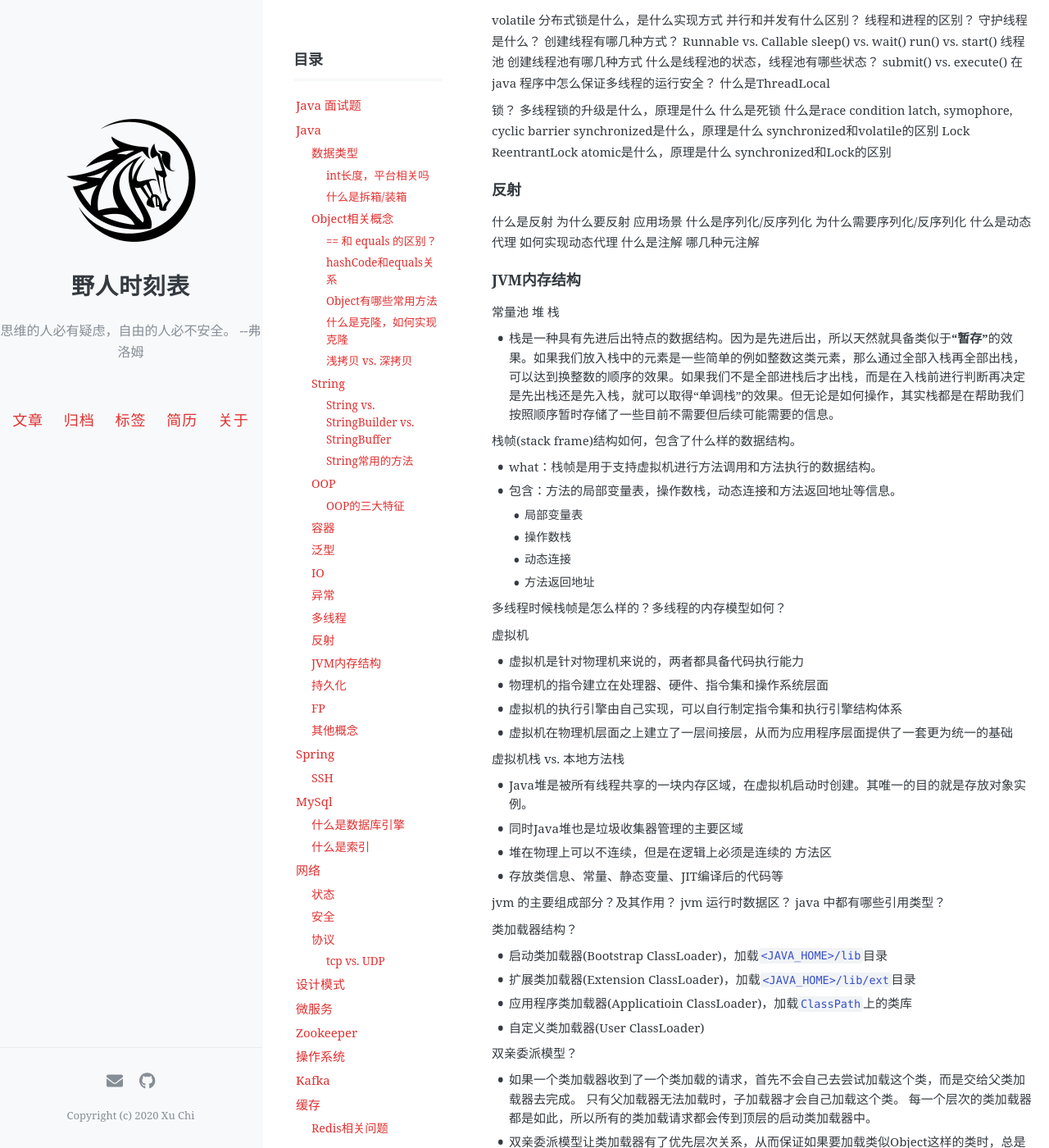
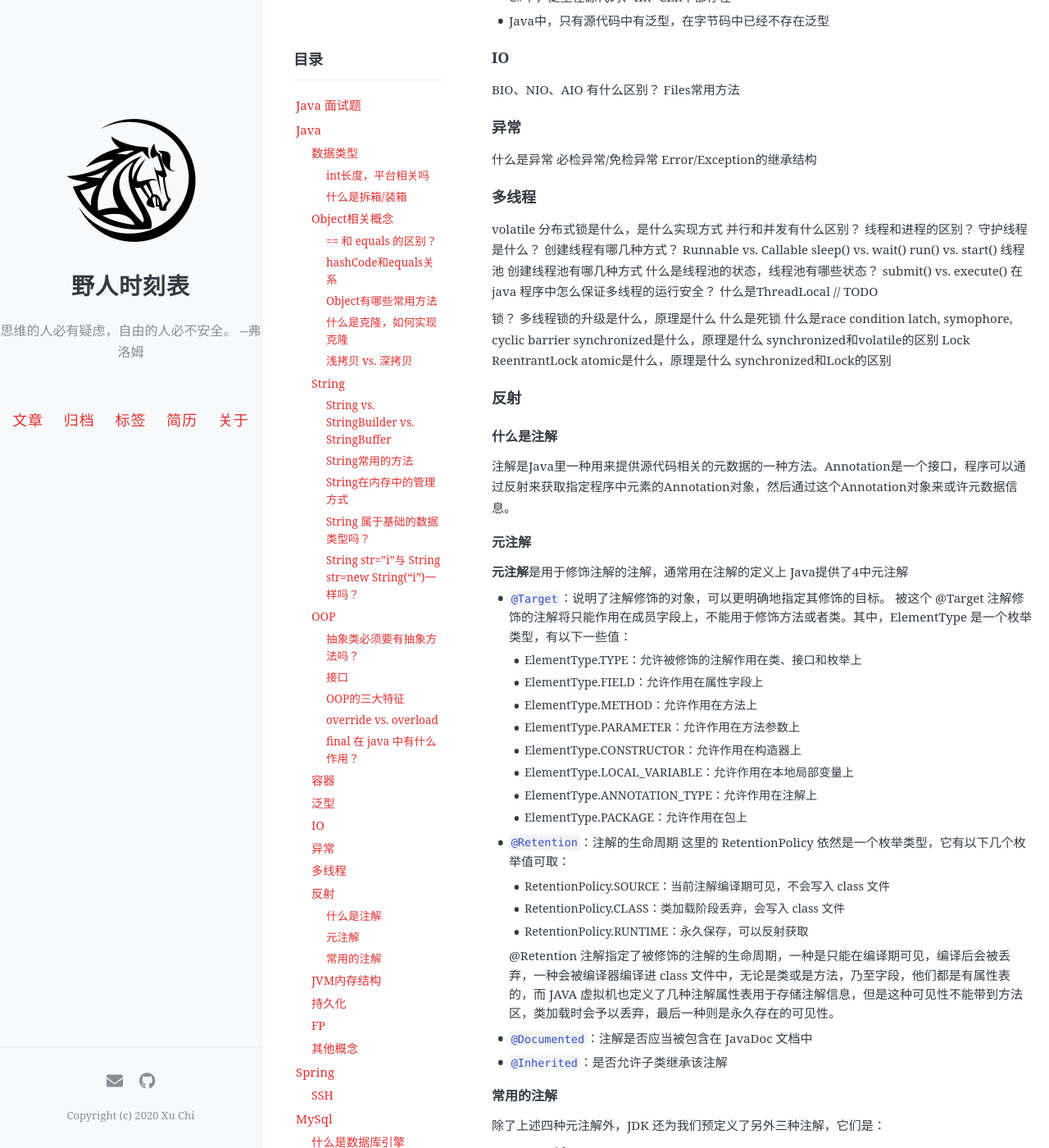
Before and after one commit to xuchi16/Lukathis.github.io, a Jekyll site: the page built from _posts/interview/2021-02-10-Concepts-to-be-covered.markdown, in a window 1280 px wide and 1400 px high, scrolled down 3911 px. Shown: the whole window at 82% size. Built offline with Jekyll 4.4.1, drawn with Linux system fonts in a browser that asks for light colours; comment, search, counter and statistics services are not loaded; some of the changed text lies outside the part shown.

Commit message:
update hazelcast post

```diff
--- a/_posts/interview/2021-02-10-Concepts-to-be-covered.markdown
+++ b/_posts/interview/2021-02-10-Concepts-to-be-covered.markdown
@@ -95,12 +95,13 @@ public static Integer valueOf(int i) {
 ### 什么是克隆，如何实现克隆
 
 克隆就是生成一个原对象的副本。
-- 方法1：实现`Cloneable`接口，并且重写`clone()`方法。神奇的是其实Object里就有`clone()`方法，可以阅读文章：[Cloneable interface is broken in java](https://howtodoinjava.com/java/cloning/cloneable-interface-is-broken-in-java/)
+- 方法1：实现`Cloneable`接口，并且重写`clone()`方法。神奇的是其实Object里就有`clone()`方法，而`Clonable`接口里是空的。可以阅读文章：[Cloneable interface is broken in java](https://howtodoinjava.com/java/cloning/cloneable-interface-is-broken-in-java/)
 - 方法2：通过序列化反序列化实现，但是代价较大。可以实现Serializable接口或者用SerializationUtils。
+- 方法3：(best practice)用工厂方法来克隆一个对象。调用者可以决定是深拷贝还是浅拷贝，哪些域需要被拷贝而哪些又不需要。
 
 ### 浅拷贝 vs. 深拷贝
-- 浅拷贝：被复制的对象的所有变量（primitive type）都含有与原来的对象相同的值，但是其所引用的对象都还是指向原来的对象
-- 深拷贝：被复制的对象所含有的变量都与原来的对象有相同的值，且其所引用的对象也都被深拷贝了
+- 浅拷贝：被复制的对象的所有基础数据类型变量（primitive type）都含有与原来的对象相同的值，但是其所引用的对象都还是指向原来的对象
+- 深拷贝：被复制的对象所含有的基础数据类型变量都与原来的对象有相同的值，且其所引用的对象也都被深拷贝了
 
 ## String
 
@@ -119,33 +120,35 @@ public static Integer valueOf(int i) {
 - toUpperCase()
 - toLowerCase()
 
-String在内存中的管理方式
-String 属于基础的数据类型吗？
-String str="i"与 String str=new String("i")一样吗？
+### String在内存中的管理方式
+### String 属于基础的数据类型吗？
+### String str="i"与 String str=new String("i")一样吗？
 
 
 ## OOP
 
-接口
-抽象类
-抽象方法
-final
+### 抽象类必须要有抽象方法吗？
+有抽象方法的类必须被声明为抽象类，抽象类未必有抽象方法
 
----
+### 接口
+接口是否可继承接口？可以
+抽象类是否可实现接口？可以
+抽象类是否可继承具体类? 可以
+
 
 ### OOP的三大特征
 封装，继承，多态
 
----
 
-override vs. overload
+### override vs. overload
  - override: 重写，子类方法覆写父类方法名和参数列表完全相同的方法，是一种多态的表现。子类覆盖父类方法的时候，只可以抛出比弗雷方法更少的异常，或者父类抛出异常的子异常。
  - overload: 重载，同一个方法名，参数列表不同
 
----
 
-抽象类必须要有抽象方法吗？
-普通类和抽象类有哪些区别？
+### final 在 java 中有什么作用？
+- 如果用来修饰成员变量，类同常量，不可改变
+- 如果用来修饰类，表示不可以被继承
+- 如果用来修饰方法，则该方法无法被重载(override)
 
 ## 容器
 
@@ -198,7 +201,7 @@ run() vs. start()
 什么是线程池的状态，线程池有哪些状态？
 submit() vs. execute()
 在 java 程序中怎么保证多线程的运行安全？
-什么是ThreadLocal
+什么是ThreadLocal // TODO
 
 锁？
 多线程锁的升级是什么，原理是什么
@@ -214,6 +217,41 @@ synchronized和Lock的区别
 
 ## 反射
 
+### 什么是注解
+注解是Java里一种用来提供源代码相关的元数据的一种方法。Annotation是一个接口，程序可以通过反射来获取指定程序中元素的Annotation对象，然后通过这个Annotation对象来或许元数据信息。
+
+
+### 元注解
+**元注解**是用于修饰注解的注解，通常用在注解的定义上
+Java提供了4中元注解
+- `@Target`：说明了注解修饰的对象，可以更明确地指定其修饰的目标。
+    被这个 @Target 注解修饰的注解将只能作用在成员字段上，不能用于修饰方法或者类。其中，ElementType 是一个枚举类型，有以下一些值：
+    - ElementType.TYPE：允许被修饰的注解作用在类、接口和枚举上
+    - ElementType.FIELD：允许作用在属性字段上
+    - ElementType.METHOD：允许作用在方法上
+    - ElementType.PARAMETER：允许作用在方法参数上
+    - ElementType.CONSTRUCTOR：允许作用在构造器上
+    - ElementType.LOCAL_VARIABLE：允许作用在本地局部变量上
+    - ElementType.ANNOTATION_TYPE：允许作用在注解上
+    - ElementType.PACKAGE：允许作用在包上
+- `@Retention`：注解的生命周期
+    这里的 RetentionPolicy 依然是一个枚举类型，它有以下几个枚举值可取：
+
+    - RetentionPolicy.SOURCE：当前注解编译期可见，不会写入 class 文件
+    - RetentionPolicy.CLASS：类加载阶段丢弃，会写入 class 文件
+    - RetentionPolicy.RUNTIME：永久保存，可以反射获取
+
+    @Retention 注解指定了被修饰的注解的生命周期，一种是只能在编译期可见，编译后会被丢弃，一种会被编译器编译进 class 文件中，无论是类或是方法，乃至字段，他们都是有属性表的，而 JAVA 虚拟机也定义了几种注解属性表用于存储注解信息，但是这种可见性不能带到方法区，类加载时会予以丢弃，最后一种则是永久存在的可见性。
+- `@Documented`：注解是否应当被包含在 JavaDoc 文档中
+- `@Inherited`：是否允许子类继承该注解
+
+### 常用的注解
+除了上述四种元注解外，JDK 还为我们预定义了另外三种注解，它们是：
+- @Override
+- @Deprecated
+- @SuppressWarnings
+
+
 什么是反射
 为什么要反射
 应用场景
@@ -221,8 +259,6 @@ synchronized和Lock的区别
 为什么需要序列化/反序列化
 什么是动态代理
 如何实现动态代理
-什么是注解
-哪几种元注解
 
 ## JVM内存结构
 
@@ -290,6 +326,7 @@ Java会存在内存泄漏吗？会。
 队列和栈是什么？有什么区别？
 
 weak reference vs. soft reference
+强引用、弱引用、软引用、虚引用  // TODO
 
 32位JVM和64位JVM最大堆内存可以达到多少
   - 32位可以达到`2^32`，即4GB。
```
Also changed, not shown: _posts/java/2020-02-22-Hazelcast-vs-Redis.markdown (added, +44 -0 lines).
